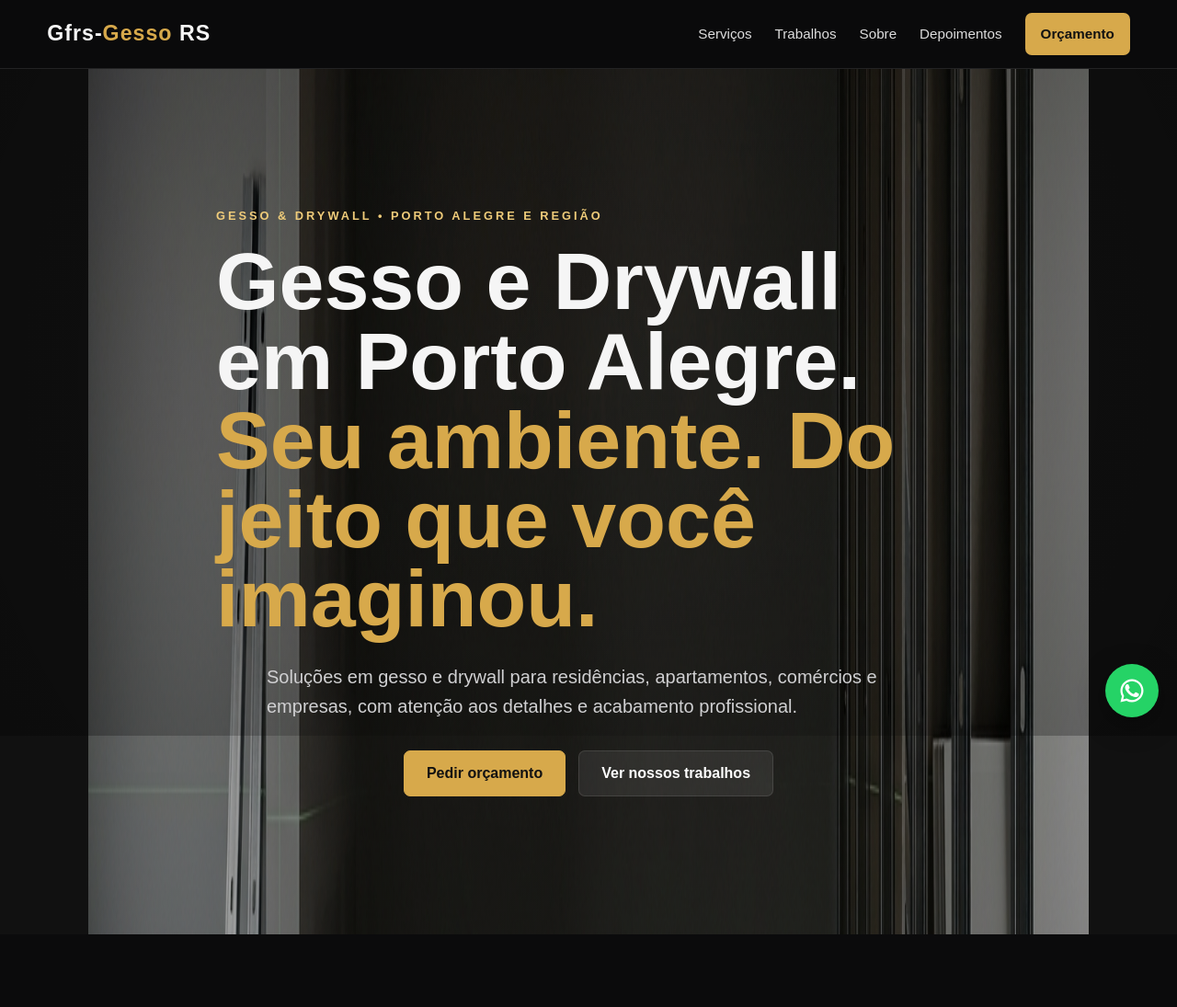
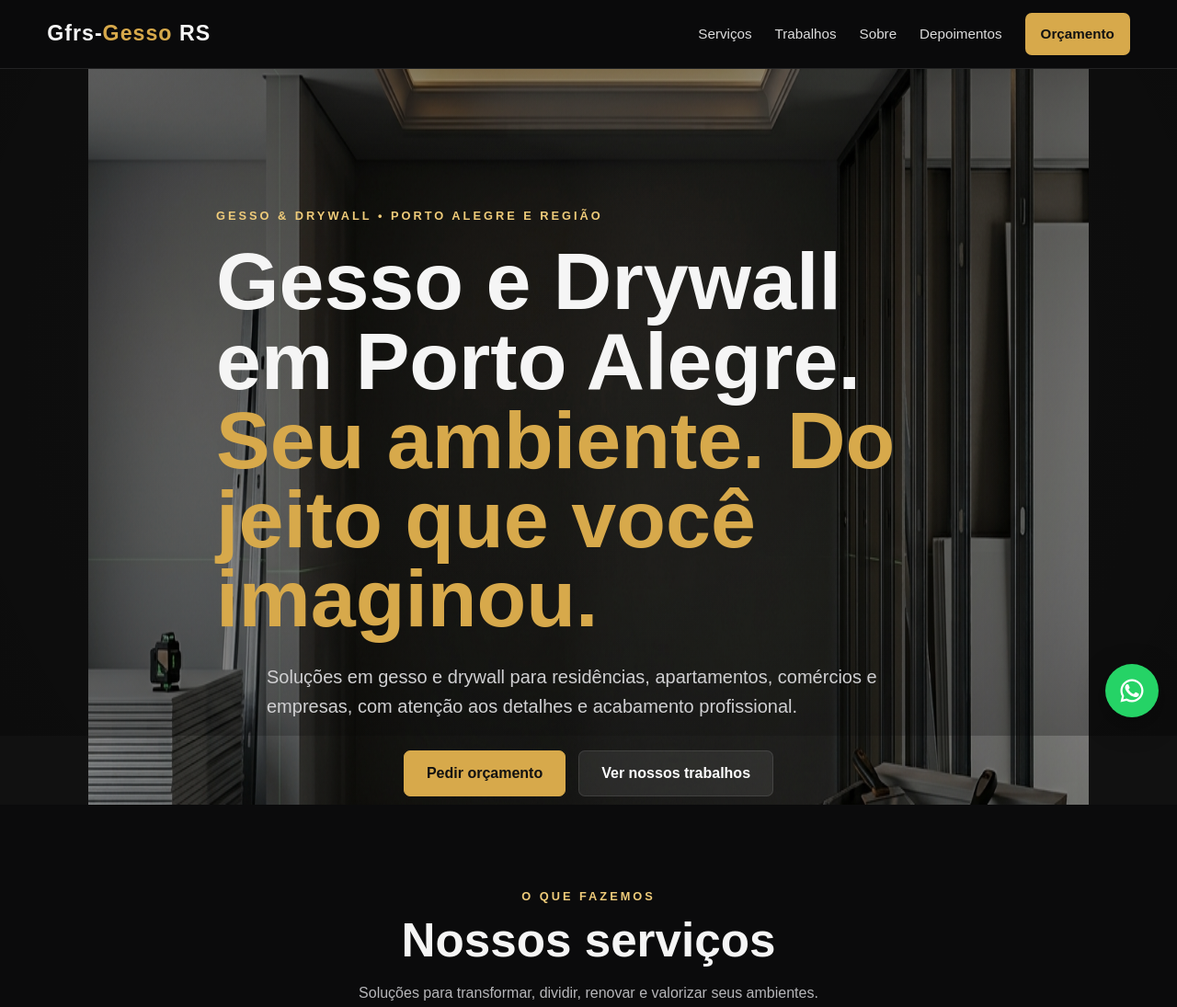
Before and after one commit to Gelsonfrs/gfrs-gesso-rs, a plain HTML site: page index.html in a window 1280 px wide. Shown: the top 1095 px of the page at 92% size. Drawn offline with Linux system fonts and the light colour scheme.

Commit message:
Update index.html
celular

```diff
--- a/index.html
+++ b/index.html
@@ -110,8 +110,9 @@
        HERO / FOTO DE FUNDO
        ========================= */
 
-   .hero {
-    min-height: 580px;
+  .hero {
+    height: 800px;
+    min-height: 800px;
 
     background-image:
         linear-gradient(
@@ -120,7 +121,7 @@
         ),
         url("imagens/capa.jfif");
 
-    background-size: 85% 300%;
+    background-size: 85% 150%;
     background-position: center center;
     background-repeat: no-repeat;
 
```
